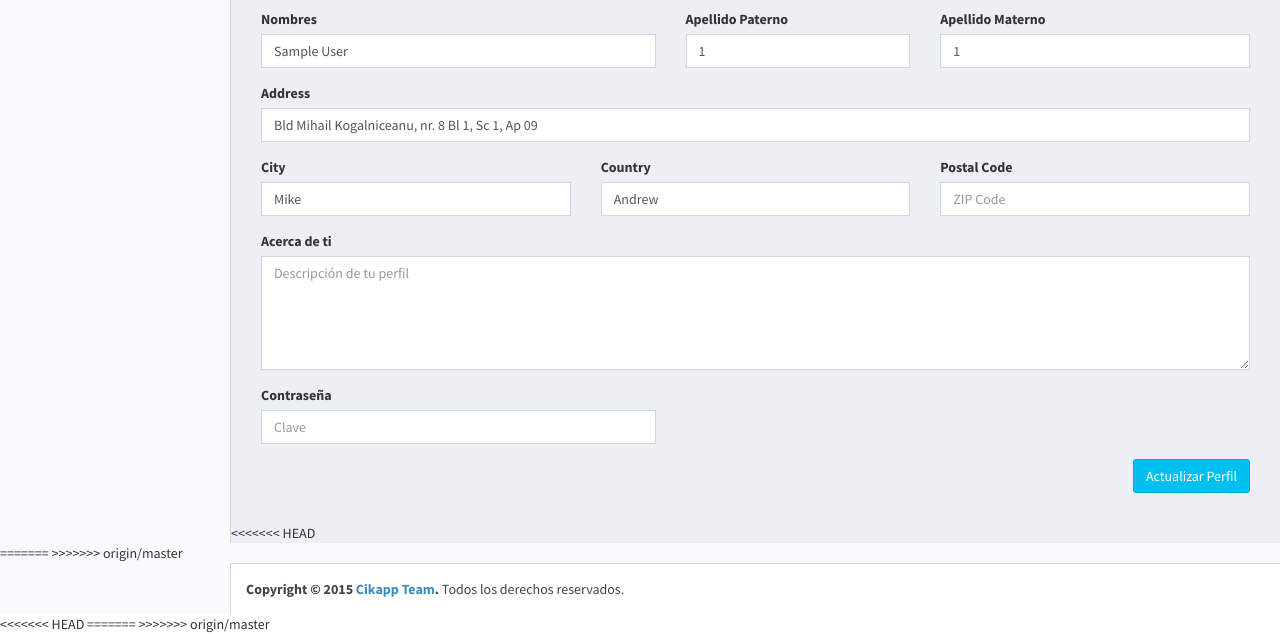
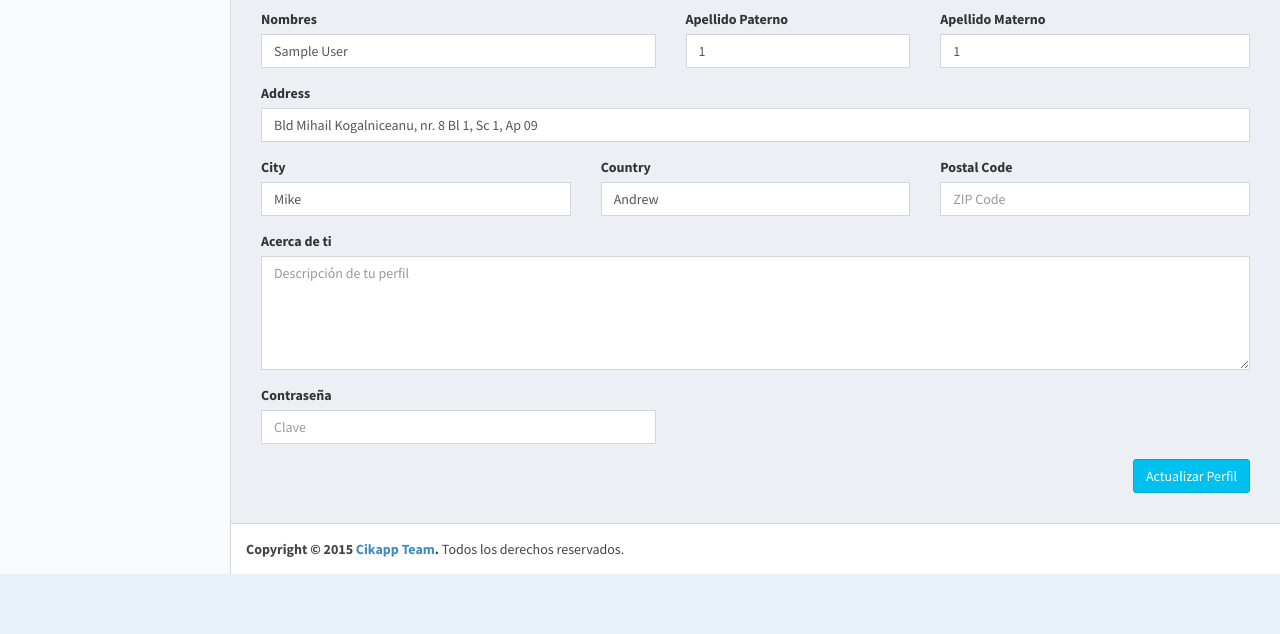
Before and after one commit to pabloaltam/cikapp-beta, a PHP site: page /cikapp-web/perfil.php in a window 1280 px wide. Shown: the part 467-1101 px from the top of the page. After the commit the page ends 1041 px from the top, so only its background shows below. Run offline with PHP 8.4, Linux system fonts and the light colour scheme; the visitor is signed in with stand-in values (Sample User, id 1); some libraries are stand-ins or nearby versions.

Commit message:
corrigiendo
temp

```diff
--- a/perfil.php
+++ b/perfil.php
@@ -14,7 +14,7 @@
                                 <h4 class="title">Editar Perfil</h4>
                             </div>
                             <div class="content">
-                            <?php if ($tipo=='empresa') {?>
+<?php if ($tipo=='empresa') {?>
                                 <form>
                                     <div class="row">
                                         <div class="card-user col-md-4 pull-left">
@@ -259,9 +259,5 @@
                 </div>
             </div>
         </section>
-<<<<<<< HEAD
         </div>
-=======
-
->>>>>>> origin/master
  <?php include 'structure/footer.panel.php'; ?>
--- a/structure/footer.panel.php
+++ b/structure/footer.panel.php
@@ -86,12 +86,6 @@
 
     <!--  Notifications Plugin    -->
     <script src="structure/panel/js/bootstrap-notify.js"></script>
-<<<<<<< HEAD
-=======
-
-    <!--  Google Maps Plugin    -->
-    <script type="text/javascript" src="https://maps.googleapis.com/maps/api/js?sensor=false"></script>
->>>>>>> origin/master
 
         <!-- AdminLTE App -->
     <script src="structure/panel/js/app.min.js"></script>
--- a/structure/navbar.panel.php
+++ b/structure/navbar.panel.php
@@ -158,22 +158,14 @@
                 <!-- Menu Toggle Button -->
                 <a href="#" class="dropdown-toggle" data-toggle="dropdown">
                   <!-- The user image in the navbar-->
-<<<<<<< HEAD
                    <img src="<?php echo $rutaImagen;?>" class="user-image" alt="foto perfil">
-=======
-                  <img src="structure/panel/img/user2-160x160.jpg" class="user-image" alt="User Image">
->>>>>>> origin/master
                   <!-- hidden-xs hides the username on small devices so only the image appears. -->
                   <span class="hidden-xs"><?php echo $nombre ." " .$apellido; ?></span>
                 </a>
                 <ul class="dropdown-menu">
                   <!-- The user image in the menu -->
                   <li class="user-header">
-<<<<<<< HEAD
                     <img src="<?php echo $rutaImagen;?>" class="img-circle" alt="User Image">
-=======
-                    <img src="structure/panel/img/user2-160x160.jpg" class="img-circle" alt="User Image">
->>>>>>> origin/master
                     <p>
                       <?php echo $nombre; ?>
                       <small><?php echo $email; ?></small>
@@ -219,11 +211,7 @@
           <!-- Sidebar user panel (optional) -->
           <div class="user-panel">
             <div class="pull-left image">
-<<<<<<< HEAD
               <img src="<?php echo $rutaImagen;?>" class="thumbnail" alt="foto perfil">
-=======
-              <img src="structure/panel/img/user2-160x160.jpg" class="img-circle" alt="User Image">
->>>>>>> origin/master
             </div>
             <div class="pull-left info">
               <p><?php echo $nombre ." " .$apellido; ?></p>
@@ -275,15 +263,6 @@
                     <a href="avisos.php">
                         <i class="fa fa-suitcase"></i>
                         <span>Ver avisos</span>
-<<<<<<< HEAD
-=======
-                    </a>
-                </li>
-                <li <?php if ($estaPagina=='mensajes') {echo 'class="active"'; }?>>
-                    <a href="mensajes.php">
-                        <i class="fa fa-inbox"></i>
-                        <span>Bandeja de entrada</span>
->>>>>>> origin/master
                     </a>
                 </li>
                 <?php }?>
@@ -297,20 +276,11 @@
         <!-- Content Header (Page header) -->
         <section class="content-header">
           <h1>
-<<<<<<< HEAD
             <?php echo strtoupper($estaPagina); ?>
             <small> de <?php echo $tipo; ?></small>
           </h1>
           <ol class="breadcrumb">
             <li><a href="panel.php"><i class="fa fa-dashboard"></i> Panel</a></li>
             <li class="active"><?php echo $estaPagina; ?></li>
-=======
-            Dashboard
-            <small>Panel de <?php echo $tipo; ?></small>
-          </h1>
-          <ol class="breadcrumb">
-            <li><a href="#"><i class="fa fa-dashboard"></i> Panel</a></li>
-            <li class="active">Inicio</li>
->>>>>>> origin/master
           </ol>
         </section>
```
Also changed, not shown: nav.php (deleted), 1 other file.
